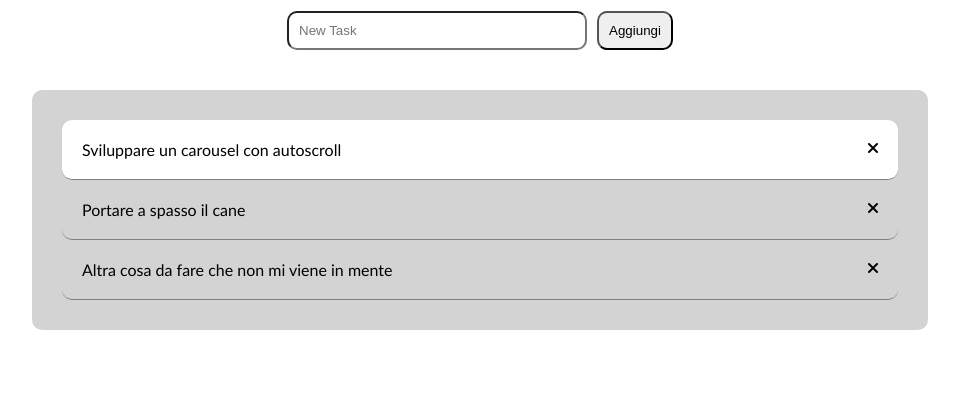
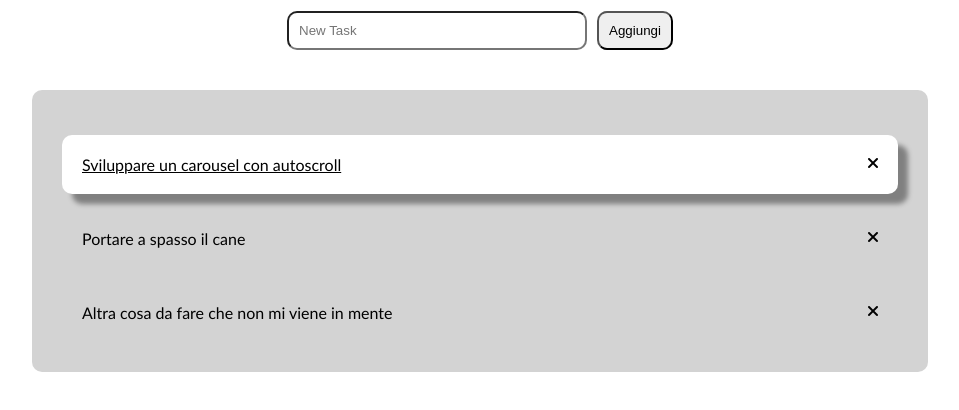
Before and after one commit to andreaa21/vue-todolist, a plain HTML site: page index.html in a window 1280 px wide. In both pictures the pointer is over the element "Sviluppare un carousel con autoscroll". Shown: the part 132-542 px from the top of the page, without its empty margins (160-1119 px from the left). Drawn offline with nearby package versions, Linux system fonts and the light colour scheme.

Commit message:
change css

```diff
--- a/css/style.css
+++ b/css/style.css
@@ -51,12 +51,17 @@ body{
     display: flex;
     justify-content: space-between;
     padding: 20px;
-    border-bottom: 1px solid gray;
     cursor: pointer;
     border-radius: 10px;
+    margin-top: 15px;
+    transition: all .3s;
 }
 .task:hover{
     background-color: white;
+    box-shadow: 10px 10px 5px grey;
+}
+.task:hover span{
+    text-decoration: underline;
 }
 
 .done{
```
